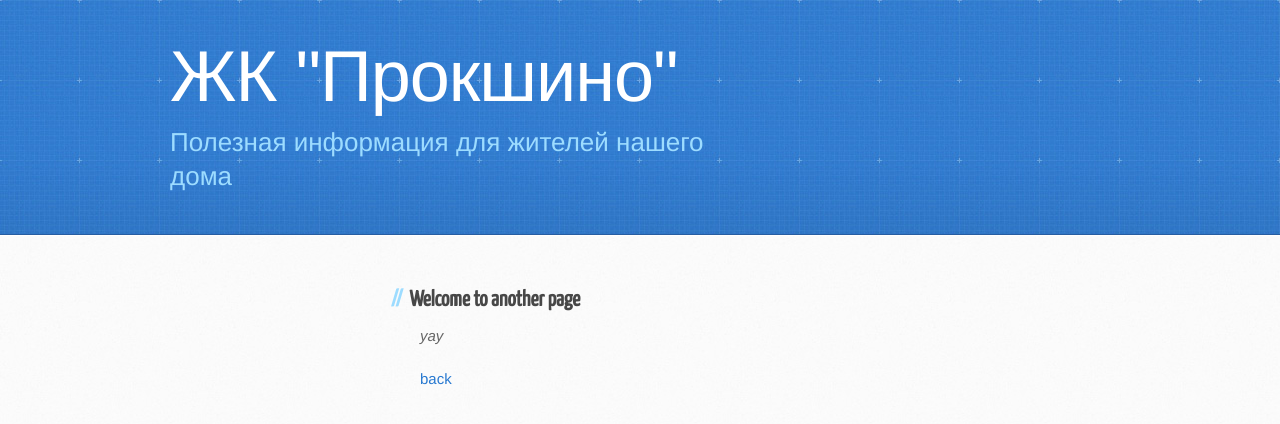
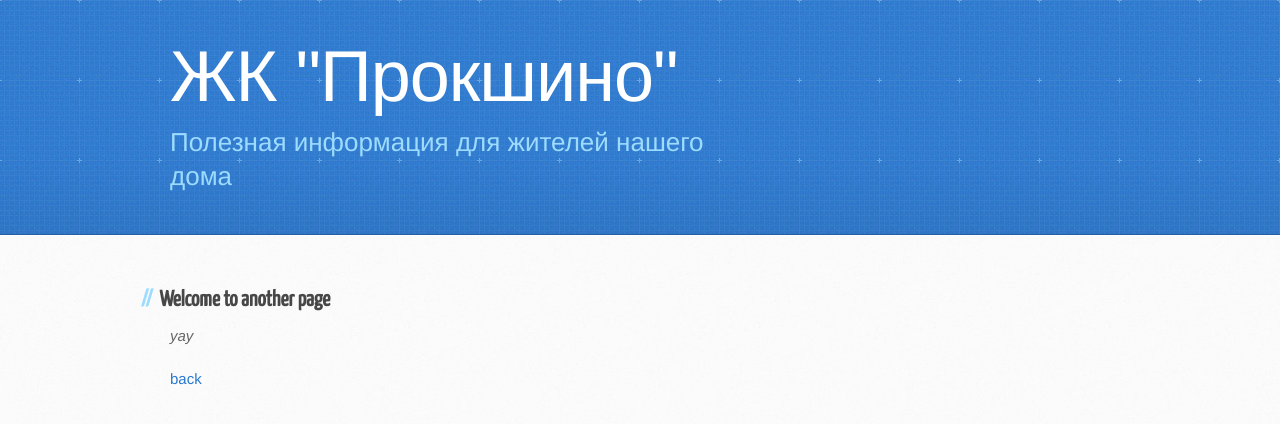
Before and after one commit to p9g45prc8g-png/sosedi, a Jekyll site: the page built from another-page.md, in a window 1280 px wide. Shown: the top 424 px of the page. Built offline with Jekyll 4.4.1, drawn with Linux system fonts in a browser that asks for light colours; some web fonts are replaced; our own code applies the rules of GitHub Pages for plain Markdown files.

Commit message:
Playing with texts

```diff
--- a/_sass/jekyll-theme-architect.scss
+++ b/_sass/jekyll-theme-architect.scss
@@ -67,8 +67,8 @@ header h2 {
 }
 
 #main-content {
-  float: right;
-  width: 690px;
+  float: left;
+  width: 900px;
 }
 
 #main-content img {
@@ -76,7 +76,7 @@ header h2 {
 }
 
 aside#sidebar {
-  float: left;
+  float: right;
   width: 200px;
   min-height: 504px;
   padding-left: 20px;
```
